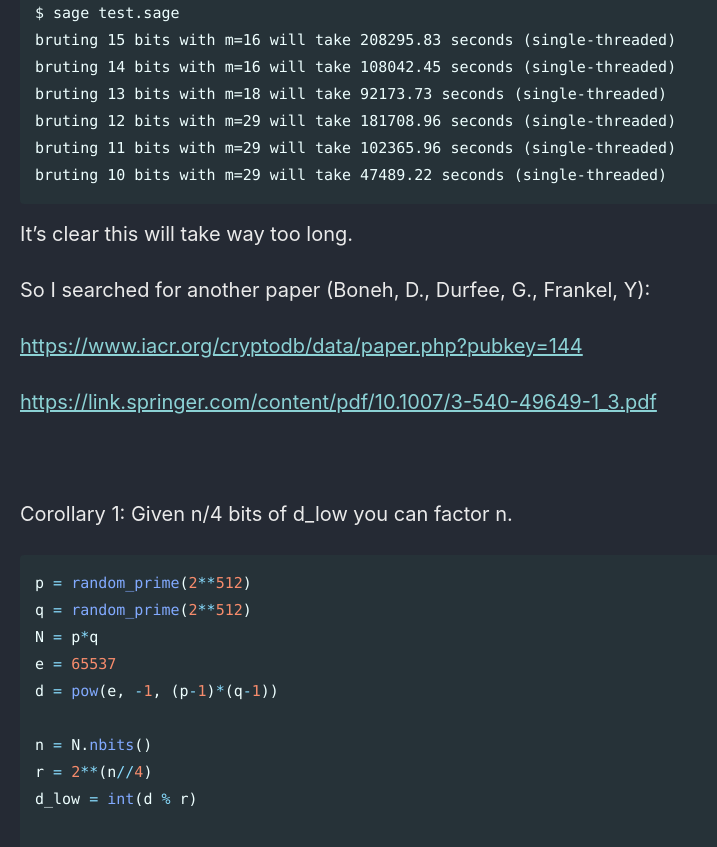
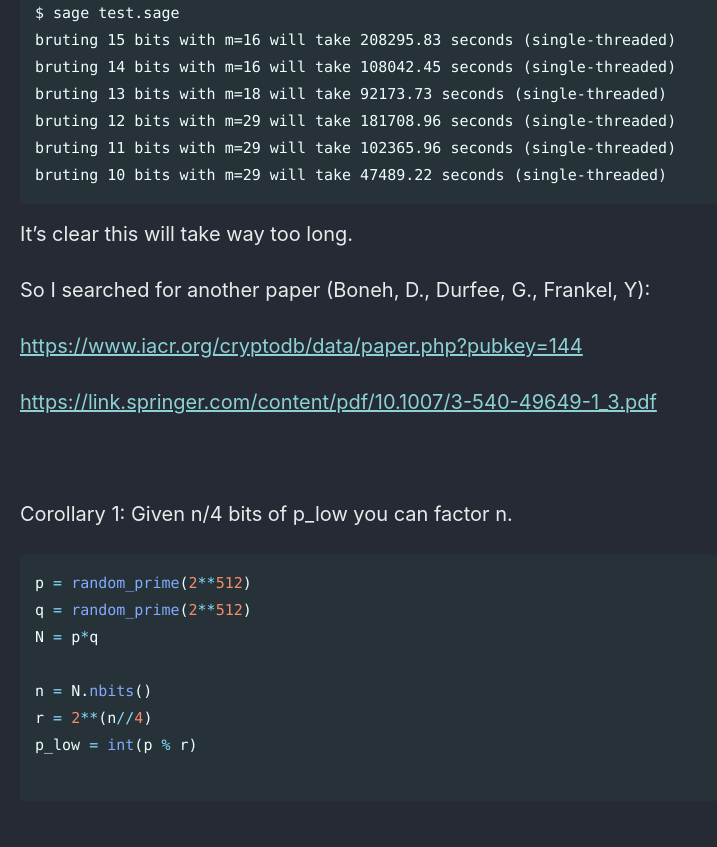
Before and after one commit to Connor-McCartney/Connor-McCartney.github.io, a Jekyll site: the page built from _pages/cryptography/small-roots/leakeD-AirOverflow-CTF-2024.md, in a window 1280 px wide and 900 px high, scrolled down 3613 px. Shown: the top 847 px of the window, without its empty margins (0-717 px from the left). Built offline with Jekyll 4.4.1, drawn with Linux system fonts in a browser that asks for light colours; cached includes are drawn as plain includes.

Commit message:
Update leakeD-AirOverflow-CTF-2024.md

````diff
--- a/_pages/cryptography/small-roots/leakeD-AirOverflow-CTF-2024.md
+++ b/_pages/cryptography/small-roots/leakeD-AirOverflow-CTF-2024.md
@@ -161,17 +161,15 @@ So I searched for another paper (Boneh, D., Durfee, G., Frankel, Y):
 <br>
 
 
-Corollary 1: Given n/4 bits of d_low you can factor n.
+Corollary 1: Given n/4 bits of p_low you can factor n.
 
 ```python
 p = random_prime(2**512)
 q = random_prime(2**512)
 N = p*q
-e = 65537
-d = pow(e, -1, (p-1)*(q-1))
 
 n = N.nbits()
 r = 2**(n//4)
-d_low = int(d % r)
+p_low = int(p % r)
 
 ```
````
